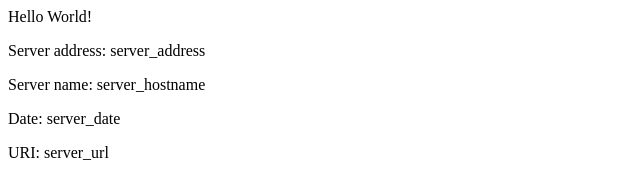
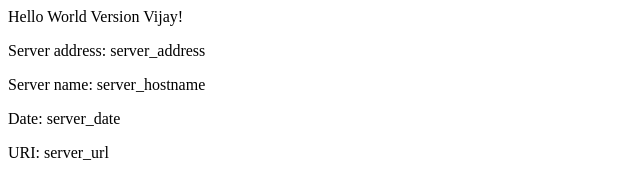
Before and after one commit to ivijaykarani/eks-example, a plain HTML site: page src/index.html in a window 1280 px wide. Shown: the whole page, without its empty margins (0-640 px from the left). Drawn offline with Linux system fonts and the light colour scheme.

Commit message:
v2 Updating home page

```diff
--- a/src/index.html
+++ b/src/index.html
@@ -1,8 +1,8 @@
 <head>
-<title>Hello World</title>
+<title>Hello World Version Vijay</title>
 </head>
 <div class="info">
-<h>Hello World!</h>
+<h>Hello World Version Vijay!</h>
 <p><span>Server&nbsp;address:</span> <span>server_address</span></p>
 <p><span>Server&nbsp;name:</span> <span>server_hostname</span></p>
 <p class="smaller"><span>Date:</span> <span>server_date</span></p>
```
